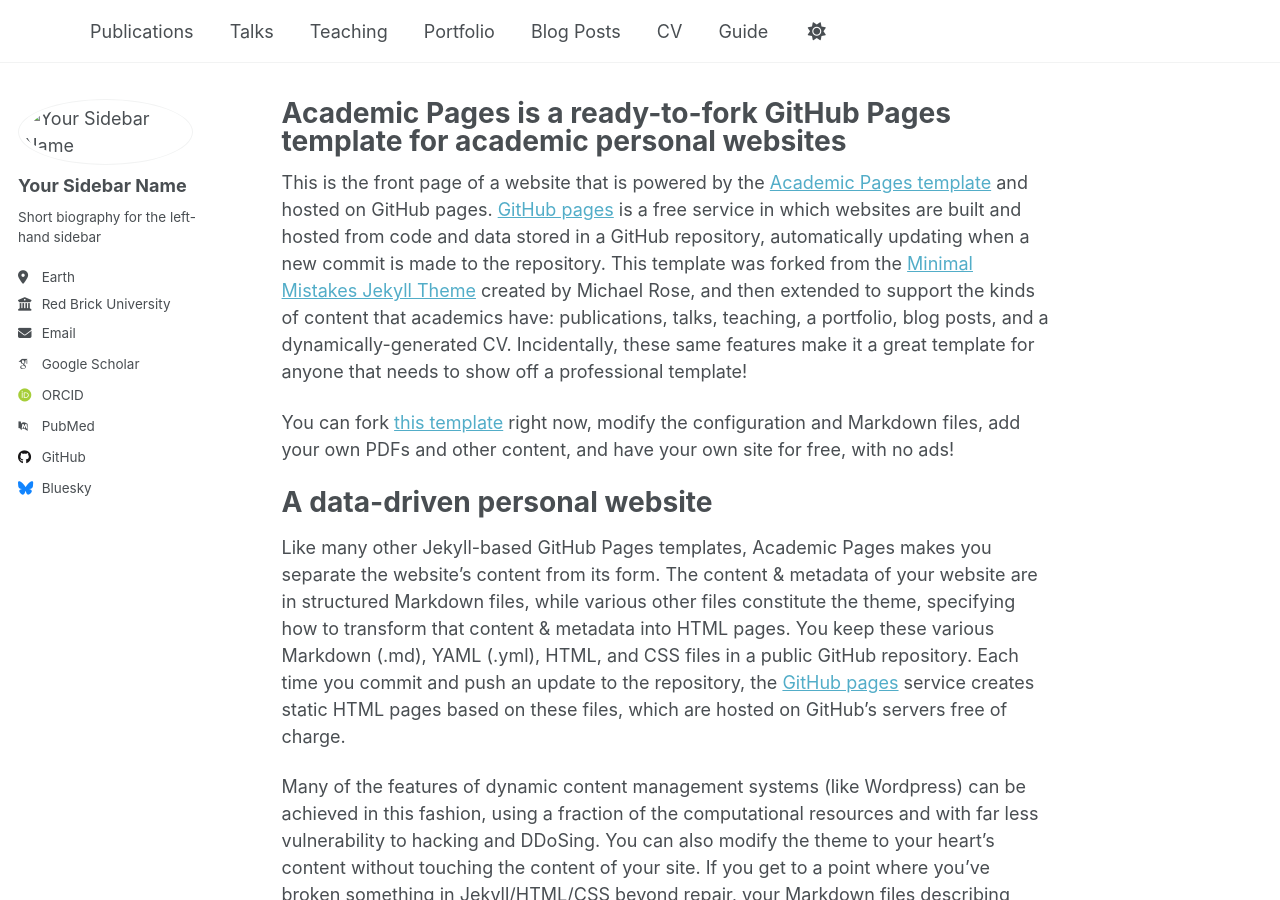
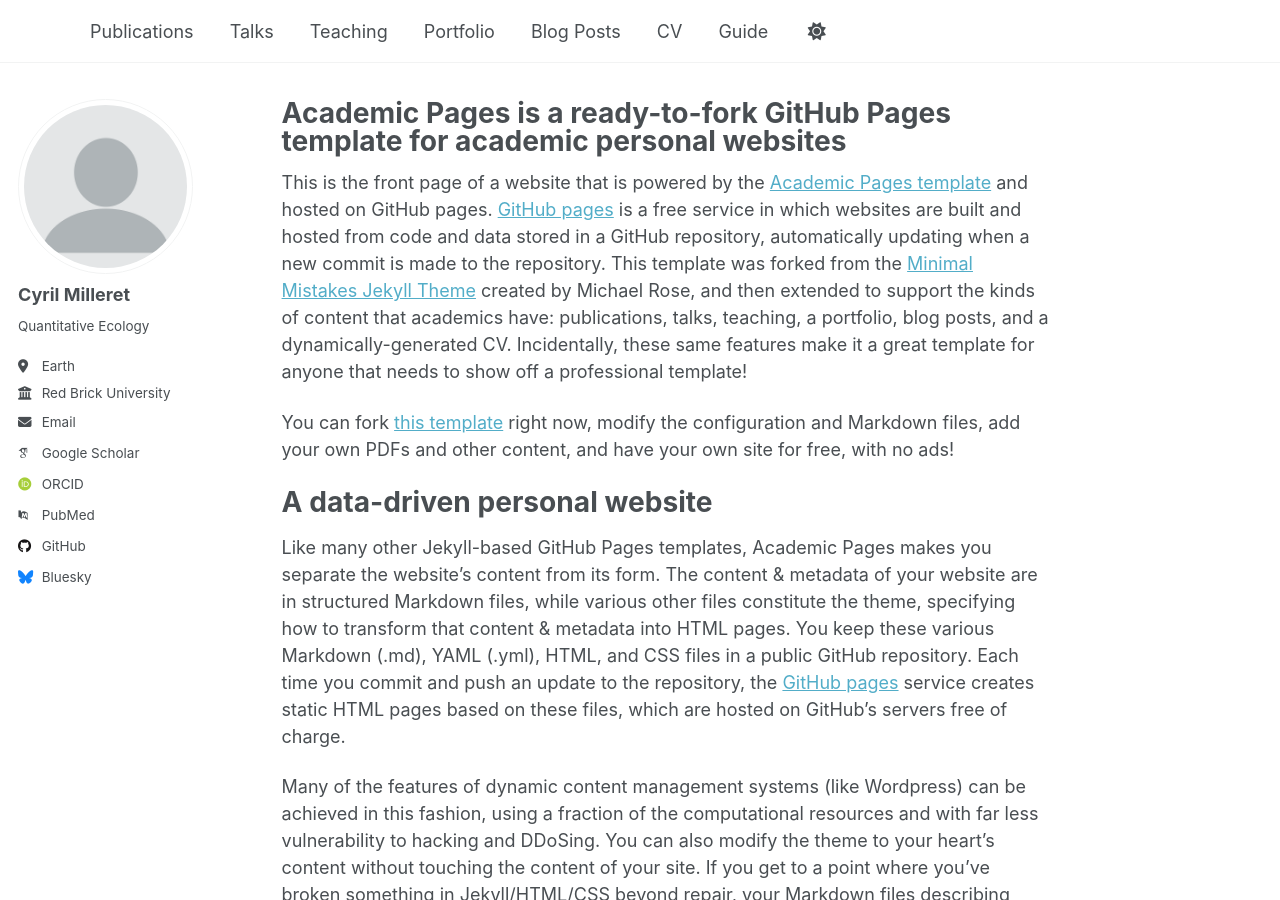
Before and after one commit to Cyril-Milleret/Cyril-Milleret.github.io, a Jekyll site: the page built from _pages/about.md, in a window 1280 px wide and 900 px high. Built offline with Jekyll 4.4.1, drawn with Linux system fonts in a browser that asks for light colours; some web fonts are replaced; a script that is not in the unit is left out.

Commit message:
update config

```diff
--- a/_config.yml
+++ b/_config.yml
@@ -23,9 +23,9 @@
 author:
   # Biographic information
   avatar           : "profile.png"
-  name             : "Your Sidebar Name"
+  name             : "Cyril Milleret"
   pronouns         : # example: "she/her"
-  bio              : "Short biography for the left-hand sidebar"
+  bio              : "Quantitative Ecology"
   location         : "Earth"
   employer         : "Red Brick University"
   uri              : # URL
```
Also changed, not shown: images/profile.png (added).
